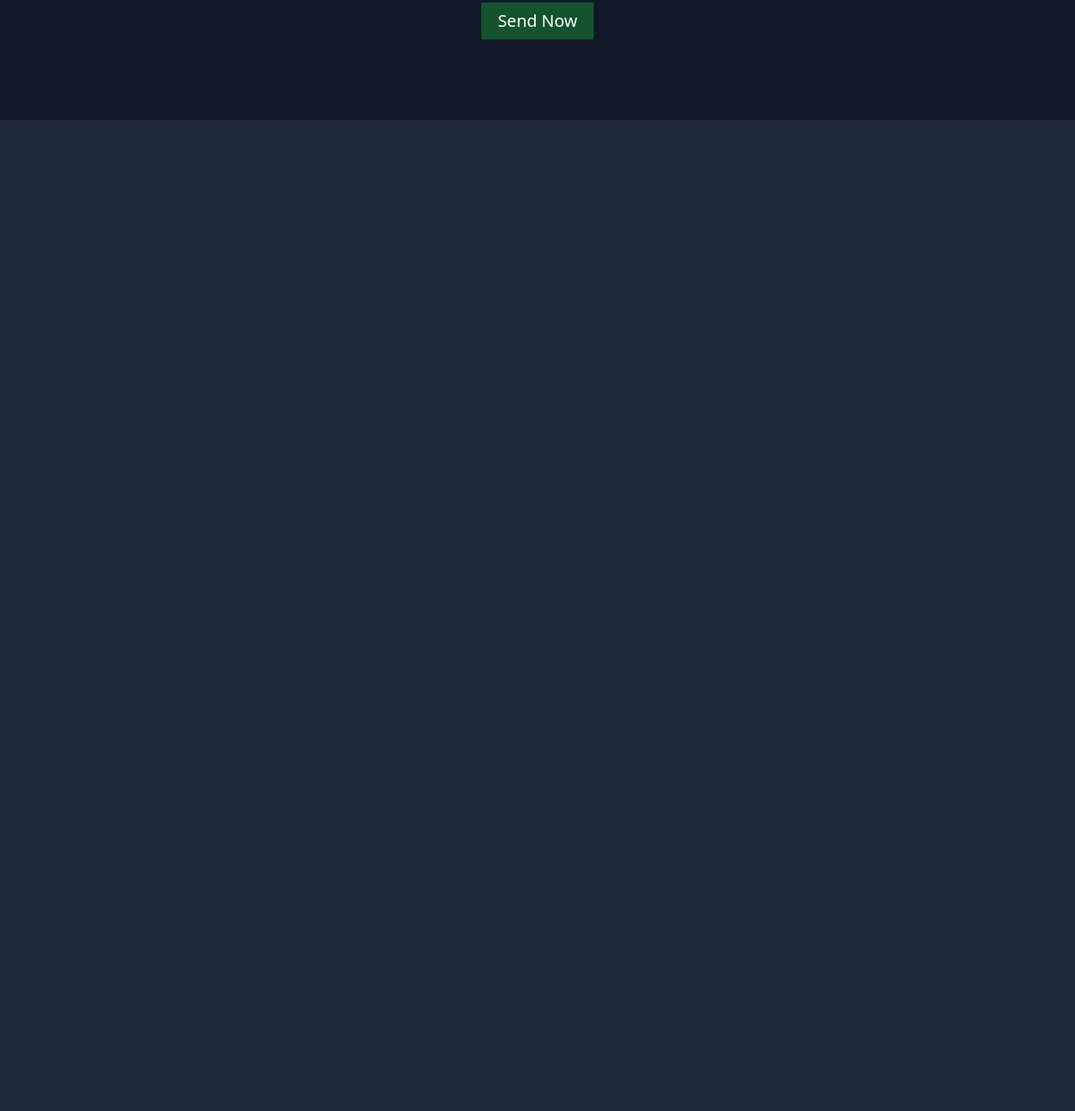
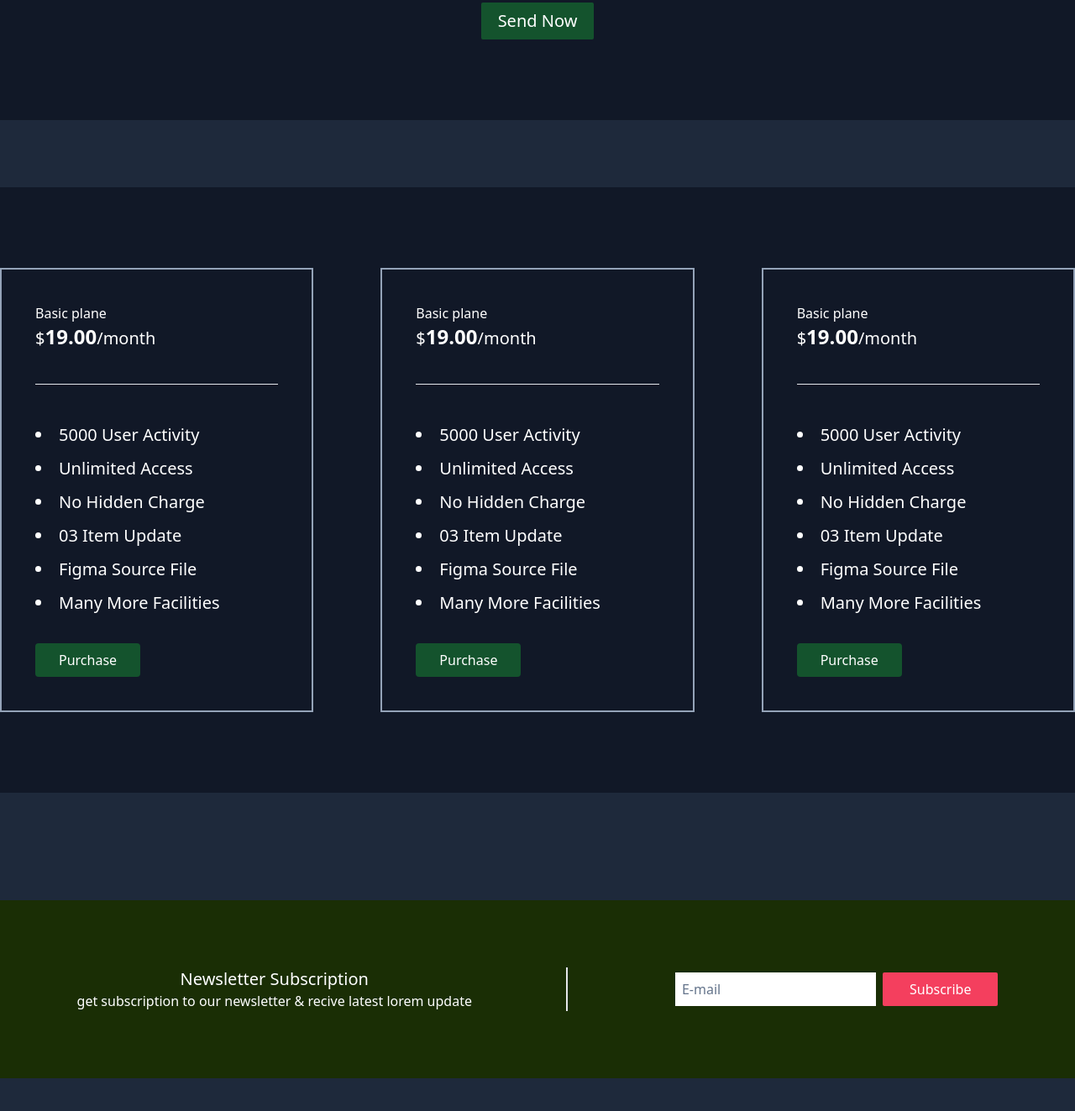
Before and after one commit to ahsan01khan01/1st-tailwind-project, a website built with Vite: page index.html in a window 1280 px wide. Shown: the part 2520-3843 px from the top of the page at 84% size. Before the commit the page ends 2663 px from the top, so only its background shows below. Built offline with nearby package versions, Linux system fonts and the light colour scheme.

Commit message:
Purchase and subscription

```diff
--- a/index.html
+++ b/index.html
@@ -161,6 +161,93 @@
         </form>
     </section>
 
+    <!-- purchase area start -->
+
+    <section class="container mx-auto my-16 sm:my-20 bg-gray-900 py-12 sm:py-24">
+
+        <div class="grid sm:grid-cols-2 lg:grid-cols-3 gap-14 sm:gap-16 lg:gap-20 justify-center items-center">
+            <div class="text-white border-2 border-slate-400 p-10">
+            <div>
+                <p class="text-md">Basic plane</p>
+                <h2 class="text-xl">$<span class="text-xl sm:text-2xl font-bold">19.00</span>/month</h2>
+            </div>
+            <hr class="my-6 sm:my-10">
+
+            <div>
+                <ul class="list-disc list-inside">
+                    <li class="capitalize text-xl leading-7 sm:leading-10">5000 user activity</li>
+                    <li class="capitalize text-xl leading-7 sm:leading-10">unlimited access</li>
+                    <li class="capitalize text-xl leading-7 sm:leading-10">no hidden charge</li>
+                    <li class="capitalize text-xl leading-7 sm:leading-10">03 item update</li>
+                    <li class="capitalize text-xl leading-7 sm:leading-10">Figma source file</li>
+                    <li class="capitalize text-xl leading-7 sm:leading-10">many more facilities</li>
+                </ul>
+
+                <button class="bg-green-900 py-2 px-7 rounded hover:bg-green-950 transition capitalize text-md mt-7">purchase</button>
+            </div>
+            </div>
+
+            <div class="text-white border-2 border-slate-400 p-10">
+                <div>
+                    <p class="text-md">Basic plane</p>
+                    <h2 class="text-xl">$<span class="text-xl sm:text-2xl font-bold">19.00</span>/month</h2>
+                </div>
+                <hr class="my-6 sm:my-10">
+
+                <div>
+                    <ul class="list-disc list-inside">
+                        <li class="capitalize text-xl leading-7 sm:leading-10">5000 user activity</li>
+                        <li class="capitalize text-xl leading-7 sm:leading-10">unlimited access</li>
+                        <li class="capitalize text-xl leading-7 sm:leading-10">no hidden charge</li>
+                        <li class="capitalize text-xl leading-7 sm:leading-10">03 item update</li>
+                        <li class="capitalize text-xl leading-7 sm:leading-10">Figma source file</li>
+                        <li class="capitalize text-xl leading-7 sm:leading-10">many more facilities</li>
+                    </ul>
+
+                    <button class="bg-green-900 py-2 px-7 rounded hover:bg-green-950 transition capitalize text-md mt-7">purchase</button>
+                </div>
+                </div>
+
+                <div class="text-white border-2 border-slate-400 p-10">
+                    <div>
+                        <p class="text-md">Basic plane</p>
+                        <h2 class="text-xl">$<span class="text-xl sm:text-2xl font-bold">19.00</span>/month</h2>
+                    </div>
+                    <hr class="my-6 sm:my-10">
+
+                    <div>
+                        <ul class="list-disc list-inside">
+                            <li class="capitalize text-xl leading-7 sm:leading-10">5000 user activity</li>
+                            <li class="capitalize text-xl leading-7 sm:leading-10">unlimited access</li>
+                            <li class="capitalize text-xl leading-7 sm:leading-10">no hidden charge</li>
+                            <li class="capitalize text-xl leading-7 sm:leading-10">03 item update</li>
+                            <li class="capitalize text-xl leading-7 sm:leading-10">Figma source file</li>
+                            <li class="capitalize text-xl leading-7 sm:leading-10">many more facilities</li>
+                        </ul>
+
+                        <button class="bg-green-900 py-2 px-7 rounded hover:bg-green-950 transition capitalize text-md mt-7">purchase</button>
+                    </div>
+                    </div>
+
+        </div>
+    </section>
+
+    <!-- subscription area start -->
+
+    <section class="bg-lime-950 py-10 sm:py-16 md:py-20 container mx-auto my-10 sm:my-16 md:my-20 lg:my-32">
+        <div class="text-white sm:flex justify-center items-center gap-14 md:gap-20 lg:gap-32">
+            <div class="text-center sm:border-r-2 sm:pr-28">
+                <h2 class="text-xl">Newsletter Subscription</h2>
+                <p >get subscription to our newsletter & recive latest lorem update</p>
+            </div>
+
+            <div class="flex gap-2 justify-center items-center">
+                <input type="email" class="placeholder:text-md h-10 pl-2 placeholder:text-slate-500 border-none" placeholder="E-mail">
+                <button class="bg-rose-500 py-2 px-8 rounded-sm hover:bg-red-600">Subscribe</button>
+            </div>
+        </div>
+    </section>
+
     </main>
 </body>
 </html>
```
